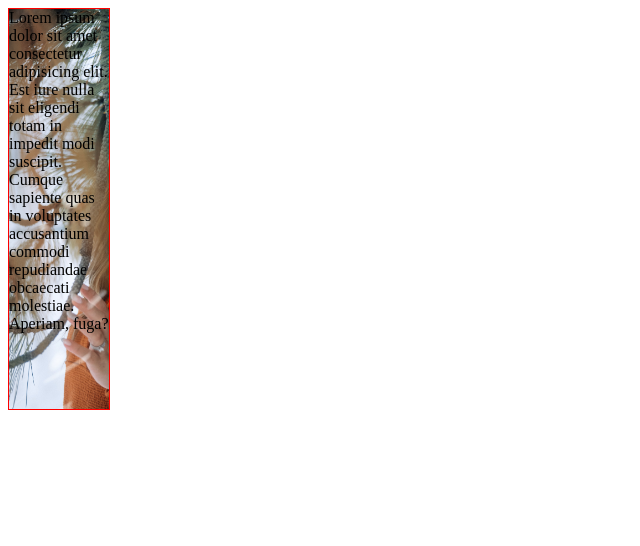
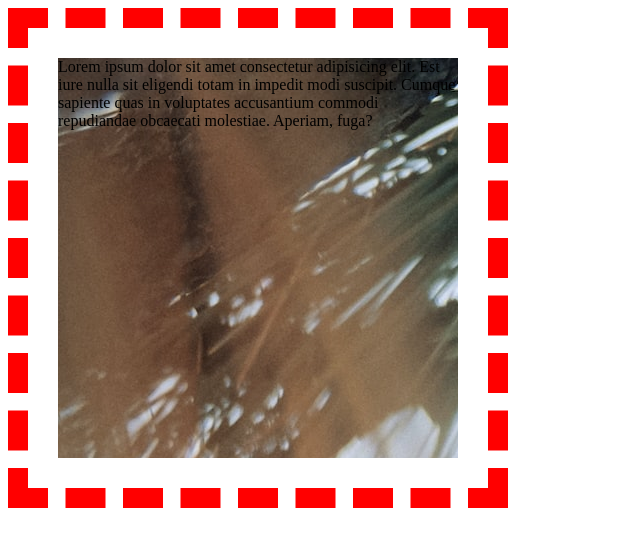
Before and after one commit to sun-n-y/backgroundProperty, a plain HTML site: page index.html in a window 1280 px wide. Shown: the whole page, without its empty margins (0-640 px from the left). Drawn offline with Linux system fonts and the light colour scheme.

Commit message:
add background clip values

```diff
--- a/main.css
+++ b/main.css
@@ -1,10 +1,10 @@
 /* background property:clip */
 
 .box {
-  border: 1px solid red;
+  border: 20px dashed red;
   height: 400px;
-  width: 100px;
+  width: 400px;
   background-image: url("./images/woman.jpg");
-  background-size: cover;
-  background-position: 0% 100%;
+  background-clip: content-box;
+  padding: 30px;
 }
```
